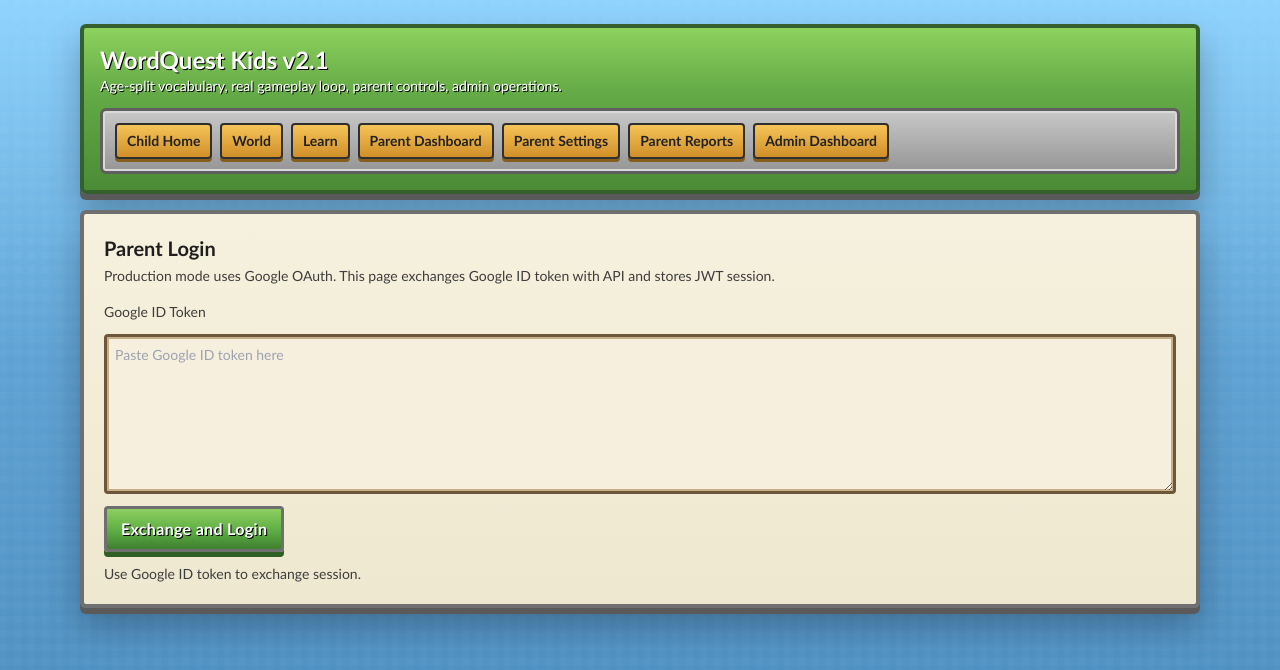
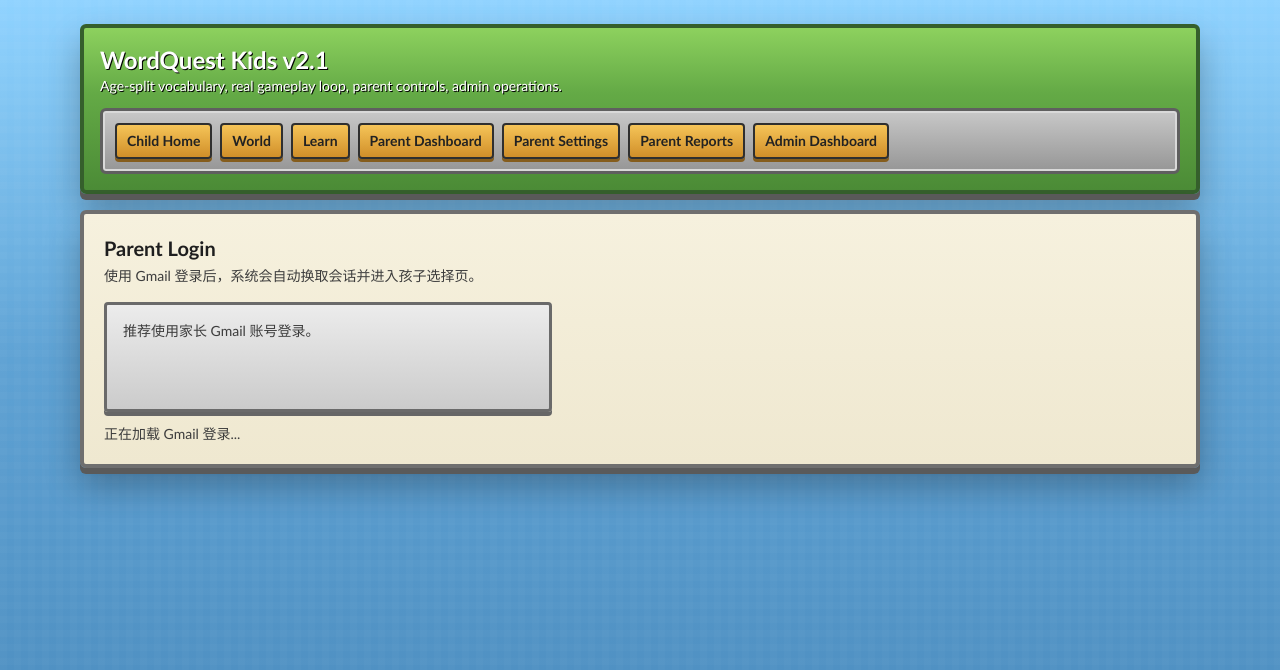
Before and after one commit to Joeyxia/WordGame, a Next.js app in the folder apps/web/: page /login in a window 1280 px wide. Shown: the top 670 px of the page. Built offline with nearby package versions, Linux system fonts and the light colour scheme; no server answers.

Commit message:
feat(web): switch login page to Gmail sign-in button flow

```diff
--- a/apps/web/app/login/page.tsx
+++ b/apps/web/app/login/page.tsx
@@ -1,24 +1,33 @@
 "use client";
 
-import { FormEvent, useState } from "react";
+import { useEffect, useRef, useState } from "react";
 import { useRouter } from "next/navigation";
 import { PageShell } from "../../components/page-shell";
 import { setToken } from "../../lib/session";
 
 const API_BASE_URL = process.env.NEXT_PUBLIC_API_BASE_URL || "http://localhost:4000/api";
+const GOOGLE_CLIENT_ID = process.env.NEXT_PUBLIC_GOOGLE_CLIENT_ID || "";
+
+declare global {
+  interface Window {
+    google?: {
+      accounts: {
+        id: {
+          initialize: (input: { client_id: string; callback: (response: { credential: string }) => void }) => void;
+          renderButton: (parent: HTMLElement, options: Record<string, unknown>) => void;
+          prompt: () => void;
+        };
+      };
+    };
+  }
+}
 
 export default function LoginPage() {
-  const [idToken, setIdToken] = useState("");
-  const [status, setStatus] = useState("Use Google ID token to exchange session.");
+  const [status, setStatus] = useState("正在加载 Gmail 登录...");
   const router = useRouter();
+  const buttonRef = useRef<HTMLDivElement | null>(null);
 
-  async function onSubmit(event: FormEvent) {
-    event.preventDefault();
-    if (!idToken.trim()) {
-      setStatus("Please paste an ID token.");
-      return;
-    }
-
+  async function exchangeToken(idToken: string) {
     const response = await fetch(`${API_BASE_URL}/auth/google/exchange`, {
       method: "POST",
       headers: { "Content-Type": "application/json" },
@@ -26,33 +35,73 @@ export default function LoginPage() {
     });
 
     if (!response.ok) {
-      setStatus(`Login failed (${response.status}). Check token and backend env.`);
+      setStatus(`登录失败（${response.status}），请稍后重试。`);
       return;
     }
 
     const data = (await response.json()) as { accessToken: string; user: { role: string; email: string } };
     setToken(data.accessToken);
-    setStatus(`Logged in as ${data.user.email} (${data.user.role})`);
+    setStatus(`登录成功：${data.user.email}（${data.user.role}）`);
     router.push("/select-child");
   }
 
+  useEffect(() => {
+    if (!GOOGLE_CLIENT_ID) {
+      setStatus("缺少 NEXT_PUBLIC_GOOGLE_CLIENT_ID 配置。");
+      return;
+    }
+
+    const existing = document.querySelector('script[src="https://accounts.google.com/gsi/client"]');
+    const script = existing || document.createElement("script");
+
+    if (!existing) {
+      script.setAttribute("src", "https://accounts.google.com/gsi/client");
+      script.setAttribute("async", "true");
+      script.setAttribute("defer", "true");
+      document.head.appendChild(script);
+    }
+
+    const bootstrap = () => {
+      if (!window.google?.accounts?.id || !buttonRef.current) {
+        setStatus("Google 登录组件加载失败。");
+        return;
+      }
+
+      buttonRef.current.innerHTML = "";
+      window.google.accounts.id.initialize({
+        client_id: GOOGLE_CLIENT_ID,
+        callback: (googleResponse) => {
+          setStatus("正在验证账号...");
+          void exchangeToken(googleResponse.credential);
+        }
+      });
+
+      window.google.accounts.id.renderButton(buttonRef.current, {
+        theme: "filled_blue",
+        size: "large",
+        type: "standard",
+        shape: "rectangular",
+        text: "signin_with",
+        logo_alignment: "left",
+        width: 320
+      });
+
+      setStatus("请使用 Gmail 账号登录。");
+    };
+
+    if (existing) {
+      bootstrap();
+    } else {
+      script.addEventListener("load", bootstrap, { once: true });
+    }
+  }, []);
+
   return (
-    <PageShell
-      title="Parent Login"
-      subtitle="Production mode uses Google OAuth. This page exchanges Google ID token with API and stores JWT session."
-    >
-      <form className="flex flex-col gap-3" onSubmit={onSubmit}>
-        <label className="mc-soft text-sm font-medium">Google ID Token</label>
-        <textarea
-          className="h-40 p-2 text-sm"
-          value={idToken}
-          onChange={(event) => setIdToken(event.target.value)}
-          placeholder="Paste Google ID token here"
-        />
-        <button className="mc-btn w-fit" type="submit">
-          Exchange and Login
-        </button>
-      </form>
+    <PageShell title="Parent Login" subtitle="使用 Gmail 登录后，系统会自动换取会话并进入孩子选择页。">
+      <div className="mc-list-card flex max-w-md flex-col gap-3 p-4">
+        <p className="mc-soft text-sm">推荐使用家长 Gmail 账号登录。</p>
+        <div ref={buttonRef} className="min-h-10" />
+      </div>
       <p className="mc-soft mt-3 text-sm">{status}</p>
     </PageShell>
   );
```
